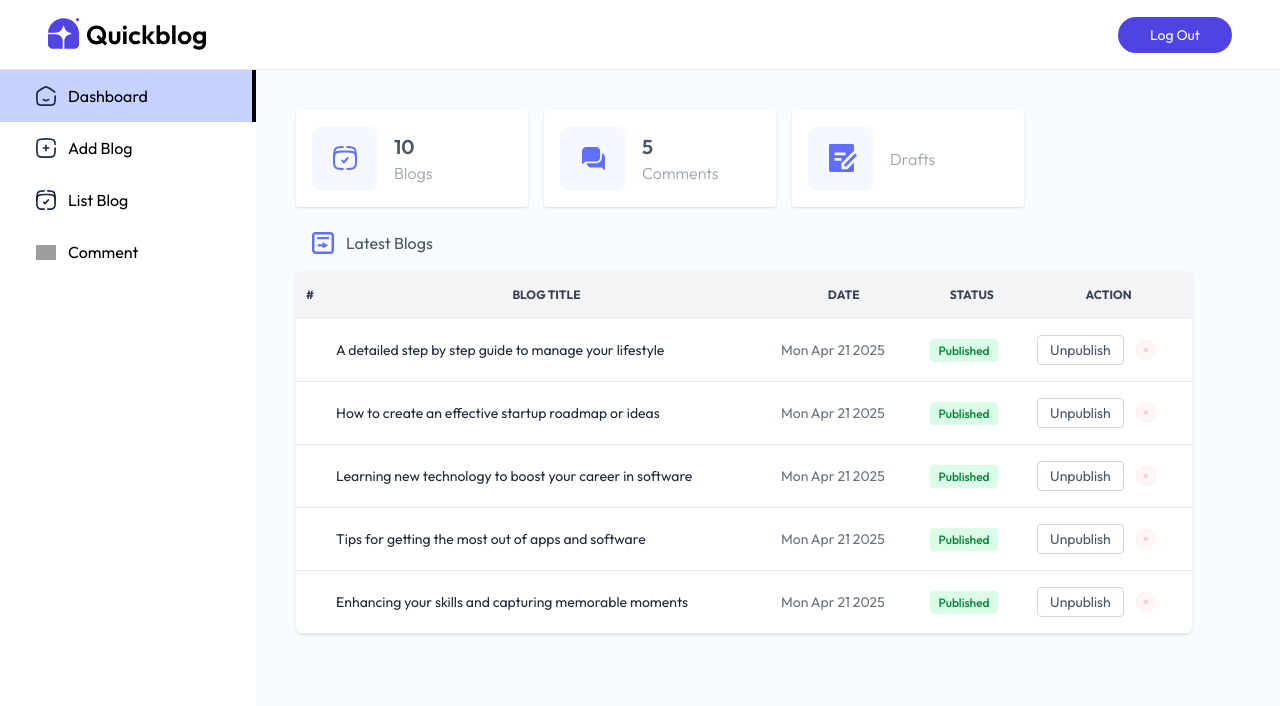
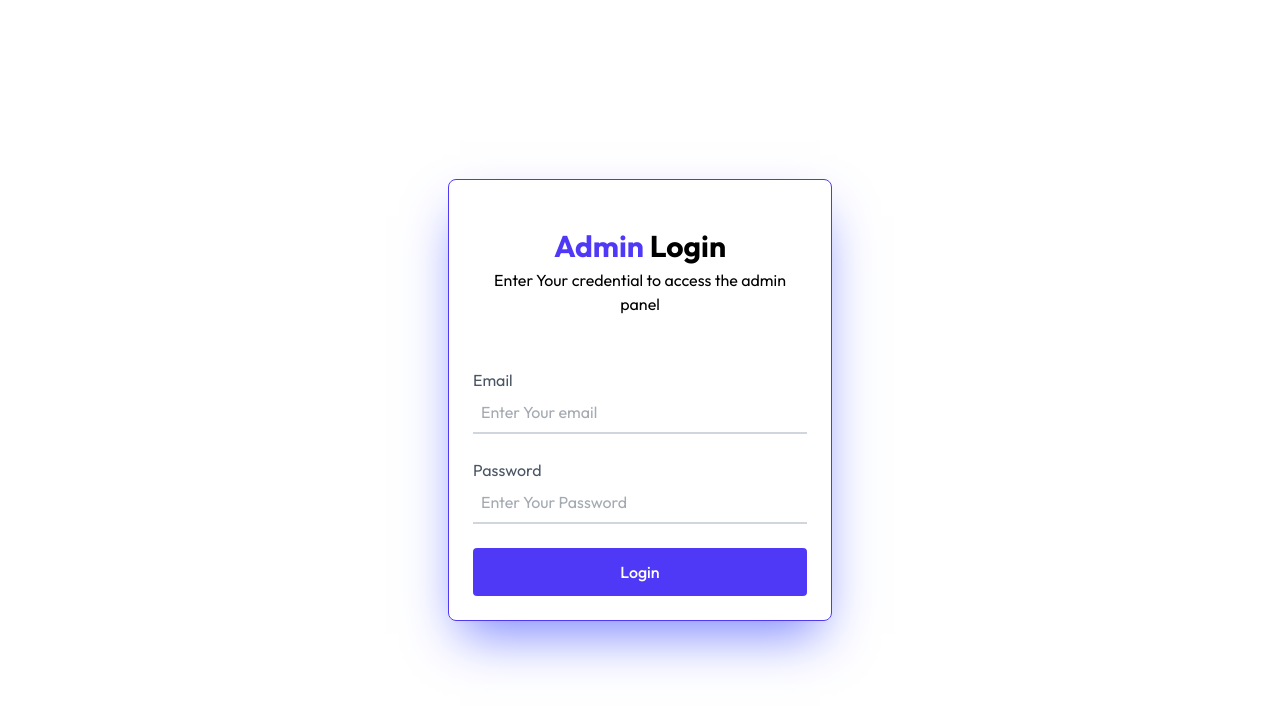
Before and after one commit to almamun528/blog-project, a React (Vite) app in the folder blog-client/: page /admin in a window 1280 px wide. Shown: the top 706 px of the page. Built offline with nearby package versions, Linux system fonts and the light colour scheme; no server answers; grey boxes are pictures that could not be loaded.

Commit message:
Login apis done

```diff
--- a/blog-client/src/App.jsx
+++ b/blog-client/src/App.jsx
@@ -9,8 +9,11 @@
 import Login from "./components/Admin/Login";
 import "quill/dist/quill.snow.css"; //import it for make controlled message box area
 import { Toaster } from "react-hot-toast";
+import { useAppContext } from "./Context/AppContext";
+
 function App() {
-  const isLogin = true;
+  const { token } = useAppContext();
+
   return (
     <section>
       <Toaster />
@@ -20,7 +23,7 @@
         <Route path="/blog/:id" element={<Blog />} />
 
         {/* Admin Routes */}
-        <Route path="/admin" element={isLogin ? <Layout /> : <Login />}>
+        <Route path="/admin" element={token ? <Layout /> : <Login />}>
           <Route index element={<Dashboard />} />
           <Route path="addBlog" element={<AddBlogs />} />
           <Route path="listBlog" element={<ListBlog />} />
--- a/blog-client/src/Context/AppContext.jsx
+++ b/blog-client/src/Context/AppContext.jsx
@@ -25,6 +25,11 @@
   // render all blogs
   useEffect(() => {
     fetchBlogs();
+    const token = localStorage.getItem("token");
+    if (token) {
+      setToken(token);
+      axios.defaults.headers.common["Authorization"] = `${token}`;
+    }
   }, []);
   // value pass into context
   const value = {
--- a/blog-client/src/Pages/Admin-Pages/AddBlogs.jsx
+++ b/blog-client/src/Pages/Admin-Pages/AddBlogs.jsx
@@ -1,7 +1,7 @@
 import React, { useEffect, useRef, useState } from "react";
 import { assets, blogCategories } from "../../assets/assets";
 import Quill from "quill";
-import axiosInstance from "../../AxiosApis/AxiosIntance";
+
 
 const AddBlogs = () => {
   const editorRef = useRef(null);
--- a/blog-client/src/components/Admin/Login.jsx
+++ b/blog-client/src/components/Admin/Login.jsx
@@ -1,14 +1,38 @@
 import React, { useState } from "react";
+import { useAppContext } from "../../Context/AppContext";
+import toast from "react-hot-toast";
+import { useNavigate } from "react-router-dom";
 
 const Login = () => {
   // login form submit
+  const navigate = useNavigate();
   const [email, setEmail] = useState("");
   const [password, setPassword] = useState("");
 
+  const { axios, setToken } = useAppContext();
+
   const handleLoginSubmit = async (e) => {
     e.preventDefault();
+    try {
+      const { data } = await axios.post("/api/admin-login", {
+        email,
+        password,
+      });
+      if (data?.success) {
+        setToken(data.token);
+        localStorage.setItem("token", data.token);
+        axios.defaults.headers.common["Authorization"] = `Bearer ${data.token}`;
+        toast.success("Login successful!");
+        //! Redirect to dashboard
+        navigate("/admin/dashboard");
+      } else {
+        toast.error(data?.message || "Invalid credentials");
+      }
+    } catch (error) {
+      toast.error(error?.message || "Something went wrong");
+    }
+  };
 
-  };
   return (
     <section className="flex items-center justify-center h-screen">
       <div className="w-full max-w-sm p-6 max-md:6 border border-indigo-600 shadow-2xl shadow-indigo-400 rounded-lg">
--- a/blog-client/src/components/NavBar/Nav.jsx
+++ b/blog-client/src/components/NavBar/Nav.jsx
@@ -1,9 +1,9 @@
 import { useNavigate } from "react-router-dom";
 import { assets } from "../../assets/assets";
+import { useAppContext } from "../../Context/AppContext";
 
 const Nav = () => {
-  const navigate = useNavigate();
-
+  const { navigate, token } = useAppContext();
   return (
     <nav className="flex lg:w-10/12 md:w-11/12 w-full  mx-auto justify-between items-center py-5 sm:max-20 xl:max-32 cursor-pointer">
       <img
@@ -20,7 +20,7 @@
         onClick={() => navigate("/admin")}
         className="flex items-center gap-2 rounded-full text-sm cursor-pointer bg-primary text-white px-10 py-2.5"
       >
-        Login
+        {token ? "Dashboard" : "  Login"}
         <img src={assets.arrow} className="w-3" alt="arrow" />
       </button>
     </nav>
```
